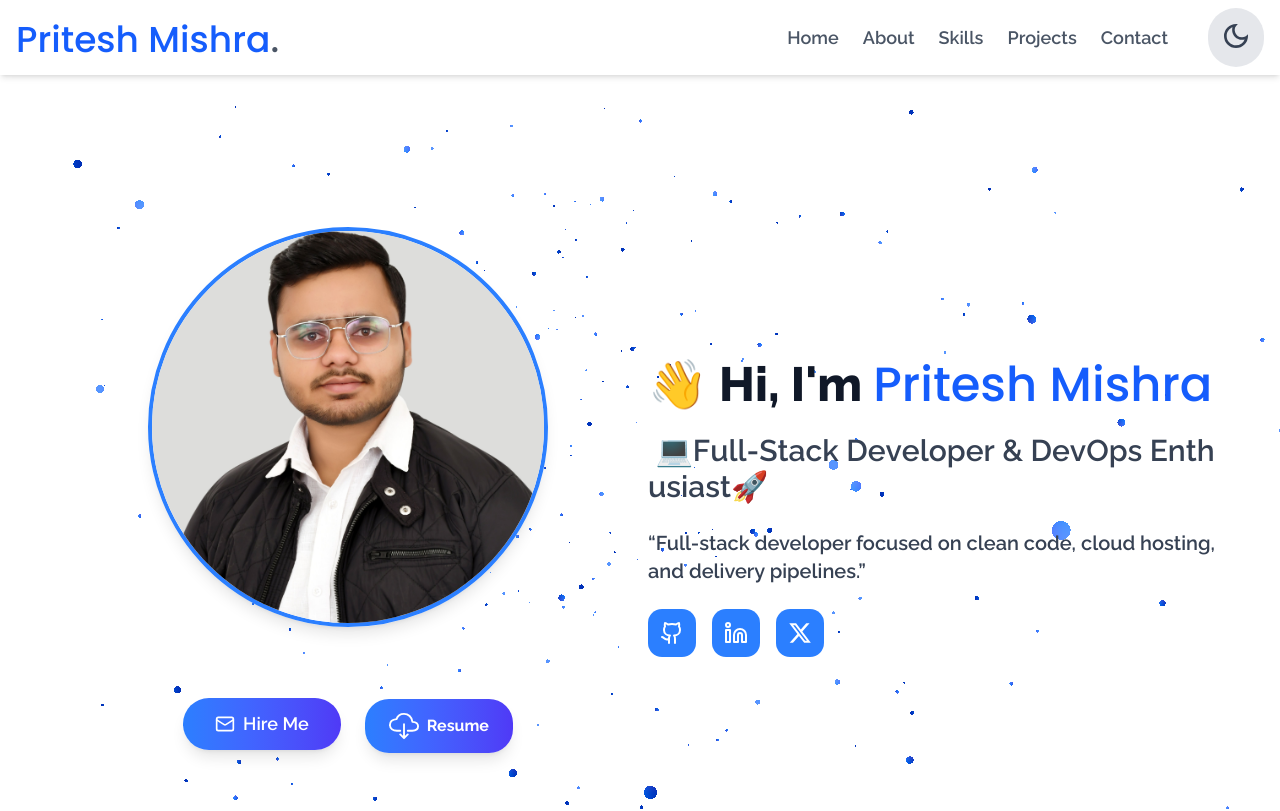
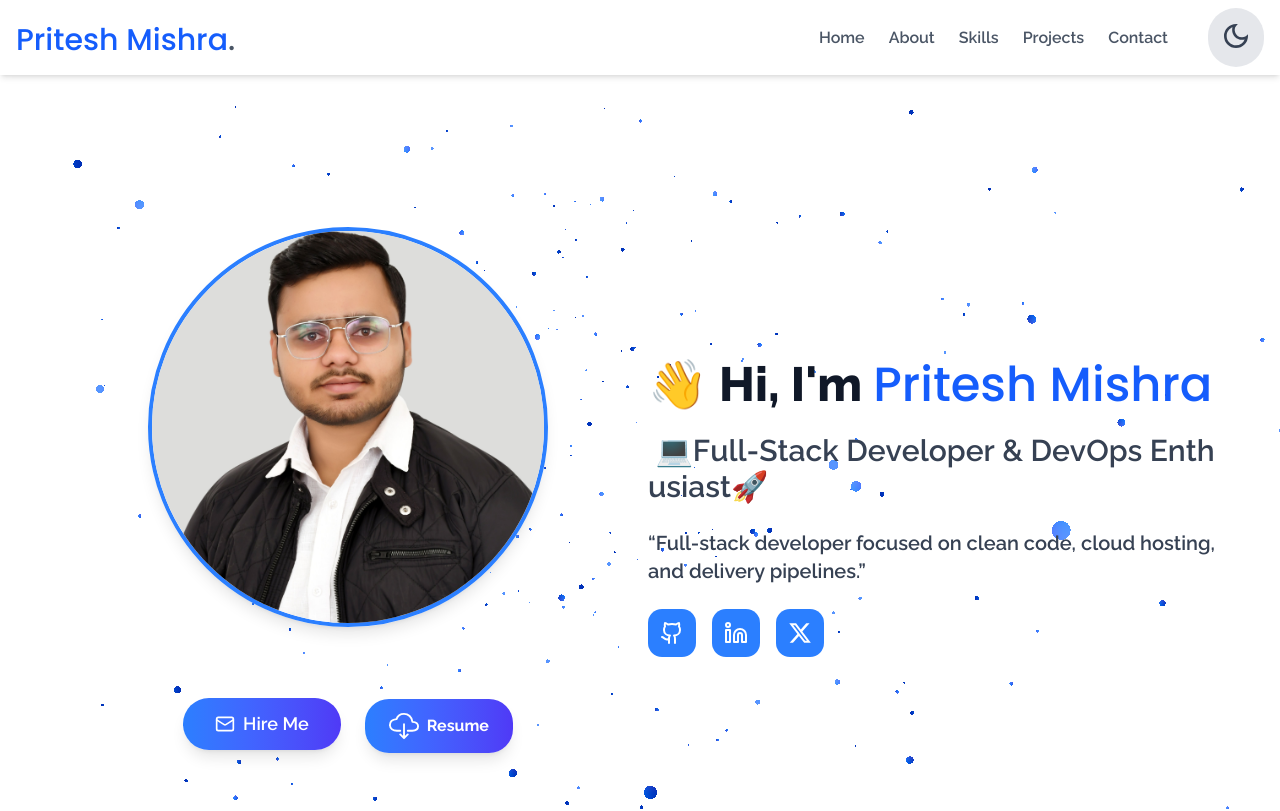
Before and after one commit to impriteshmishra/My_Portfolio, a Next.js app: page / in a window 1280 px wide. Shown: the top 811 px of the page. Built offline with nearby package versions, Linux system fonts and the light colour scheme; a web font is replaced by a local one.

Commit message:
enhance ui

```diff
--- a/src/components/Navbar.jsx
+++ b/src/components/Navbar.jsx
@@ -20,14 +20,14 @@ function Navbar() {
     <nav className="bg-white shadow-md sticky top-0 z-50 dark:bg-gray-950 dark:text-gray-200 border-gray-600">
       <div className="max-w-7xl mx-auto px-4 py-1 flex justify-between items-center ">
         {/* Logo */}
-        <h1 className="text-3xl md:text-4xl font-bold text-blue-600 dark:text-blue-500 poppins-regular cursor-pointer pt-1">
+        <h1 className="text-2xl md:text-3xl font-semibold text-blue-600 dark:text-blue-500 poppins-regular cursor-pointer pt-1">
           <a href="#home">Pritesh Mishra</a>
           <span className="text-gray-600">.</span>
         </h1>
 
         <div className="flex items-center gap-10 py-1">
           {/* Desktop Menu */}
-          <ul className="hidden md:flex gap-6 text-gray-600 font-semibold text-lg dark:text-gray-200">
+          <ul className="hidden md:flex gap-6 text-gray-600 font-semibold text-md dark:text-gray-200">
             <li>
               <a href="#home" className="hover:text-blue-500">
                 Home
@@ -79,7 +79,7 @@ function Navbar() {
       {/* Mobile Menu */}
       {isOpen && (
         <div className="md:hidden px-4 pb-4">
-          <ul className="flex flex-col gap-4 text-gray-600 font-semibold text-lg">
+          <ul className="flex flex-col gap-4 text-gray-600 font-semibold text-sm">
             <li>
               <a
                 href="#home"
```
